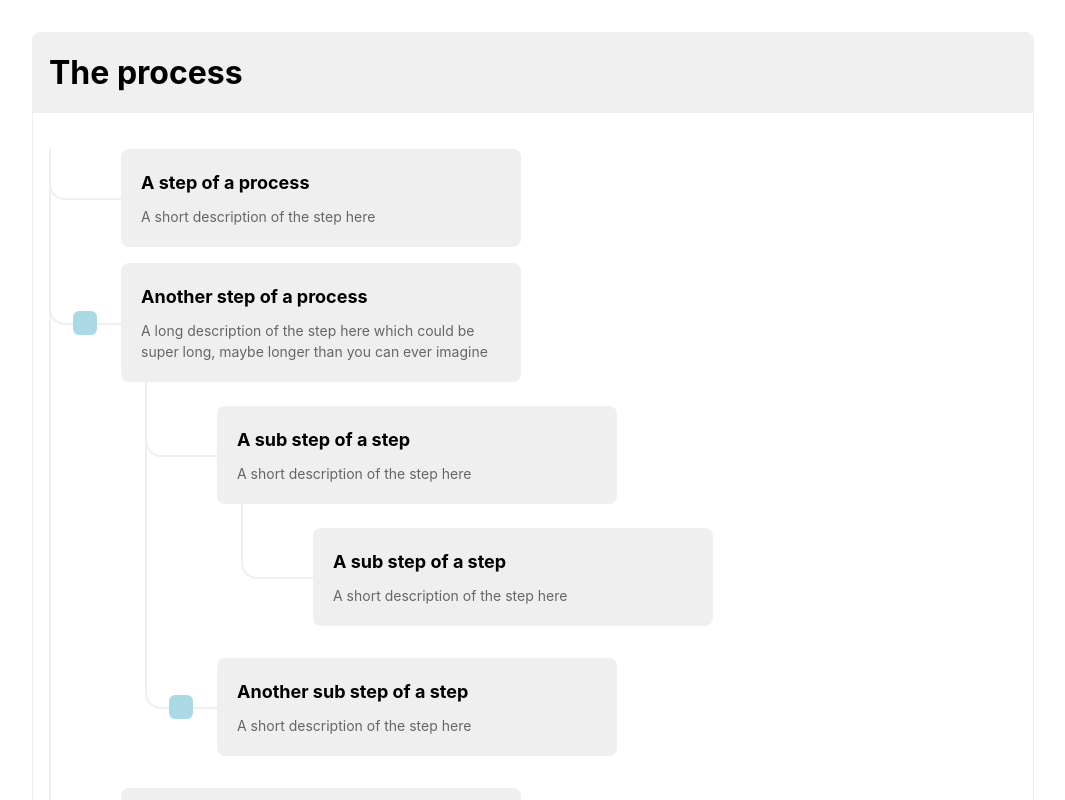
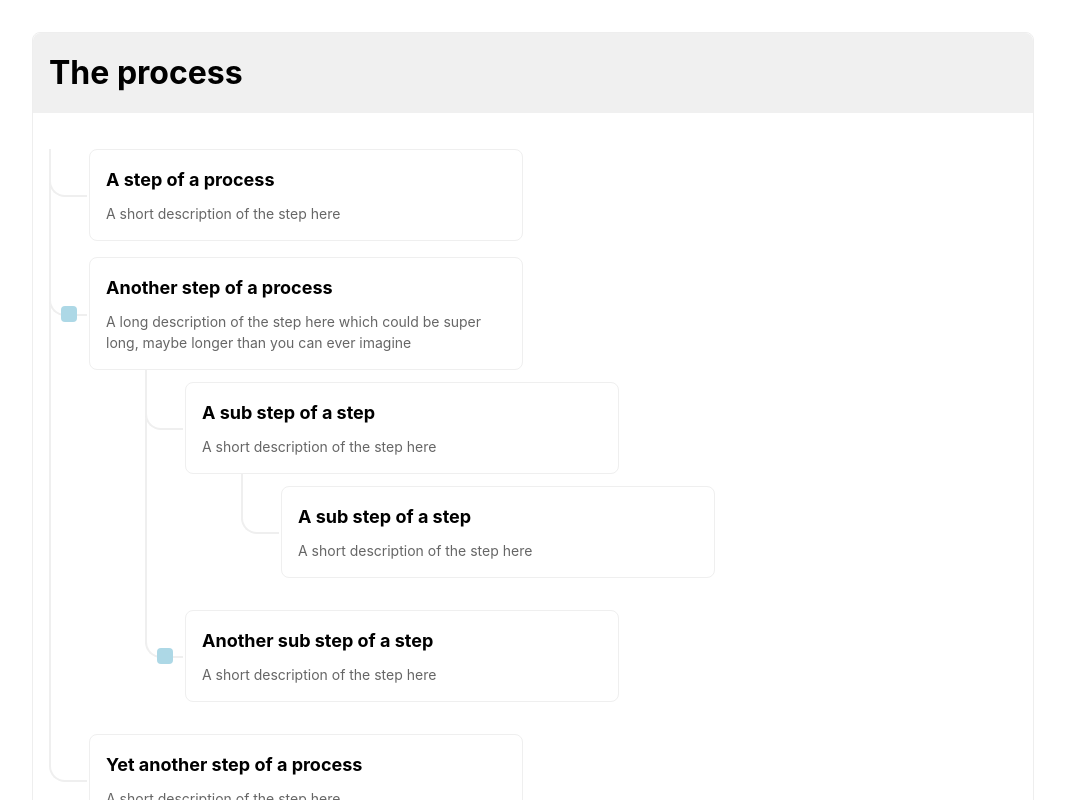
Before and after one commit to abruzzi/activity-chart, a React (Vite) app: page / in a window 1280 px wide. Shown: the top 800 px of the page, without its empty margins (107-1172 px from the left). Built offline with nearby package versions, Linux system fonts and the light colour scheme.

Commit message:
restyling a bit on gaps

```diff
--- a/src/ProcessFlow.css
+++ b/src/ProcessFlow.css
@@ -44,24 +44,24 @@
   width: 100%;
   display: flex;
   flex-direction: row;
-  gap: 24px;
+  gap: 12px;
   align-items: center;
   flex-wrap: wrap;
 }
 
 .condition-button {
-  width: 24px;
-  height: 24px;
+  width: 16px;
+  height: 16px;
   background-color: lightblue;
-  border-radius: 6px;
+  border-radius: 4px;
   z-index: 9;
 }
 
 .placeholder {
-  width: 24px;
-  height: 24px;
+  width: 16px;
+  height: 16px;
   background-color: transparent;
-  border-radius: 6px;
+  border-radius: 4px;
   z-index: 9;
 }
 
@@ -74,7 +74,7 @@
   position: absolute;
   left: 0;
   top: -22px;
-  width: 70px;
+  width: 36px;
   height: 22px;
   border-left: 2px solid var(--link-color);
   border-bottom: 2px solid var(--link-color);
@@ -82,10 +82,11 @@
 }
 
 .step-content {
-  background-color: #efefef;
+  border: 1px solid #efefef;
+  background-color: white;
   border-radius: 8px;
-  padding: 20px;
-  width: 360px;
+  padding: 16px;
+  width: 400px;
 }
 
 .sub-step {
@@ -113,7 +114,7 @@
   content: '';
   position: absolute;
   left: 48px;
-  top: -24px;
+  top: -12px;
   height: calc(100% - 62px);
   width: 2px;
   background-color: var(--link-color);
```
